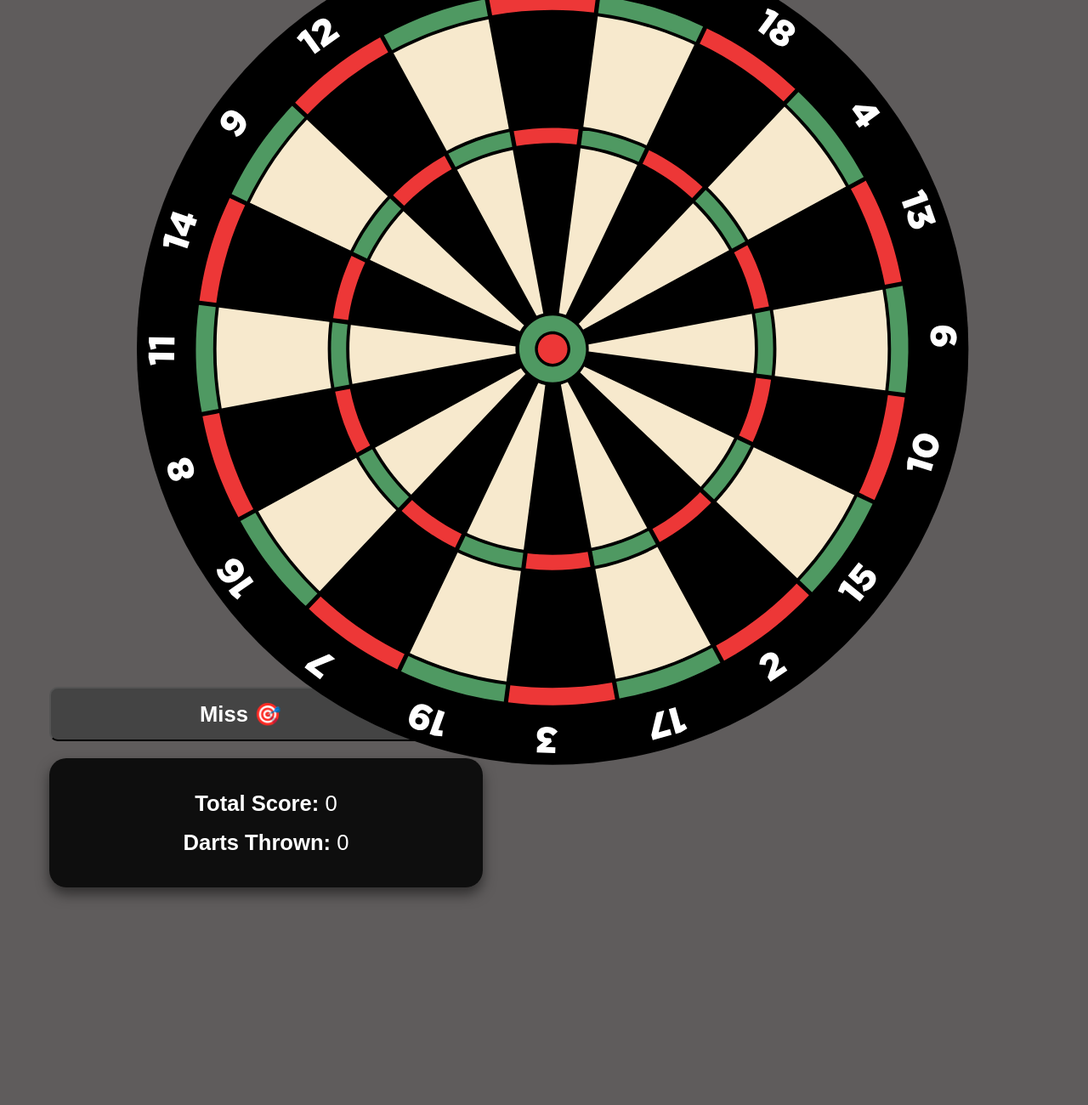
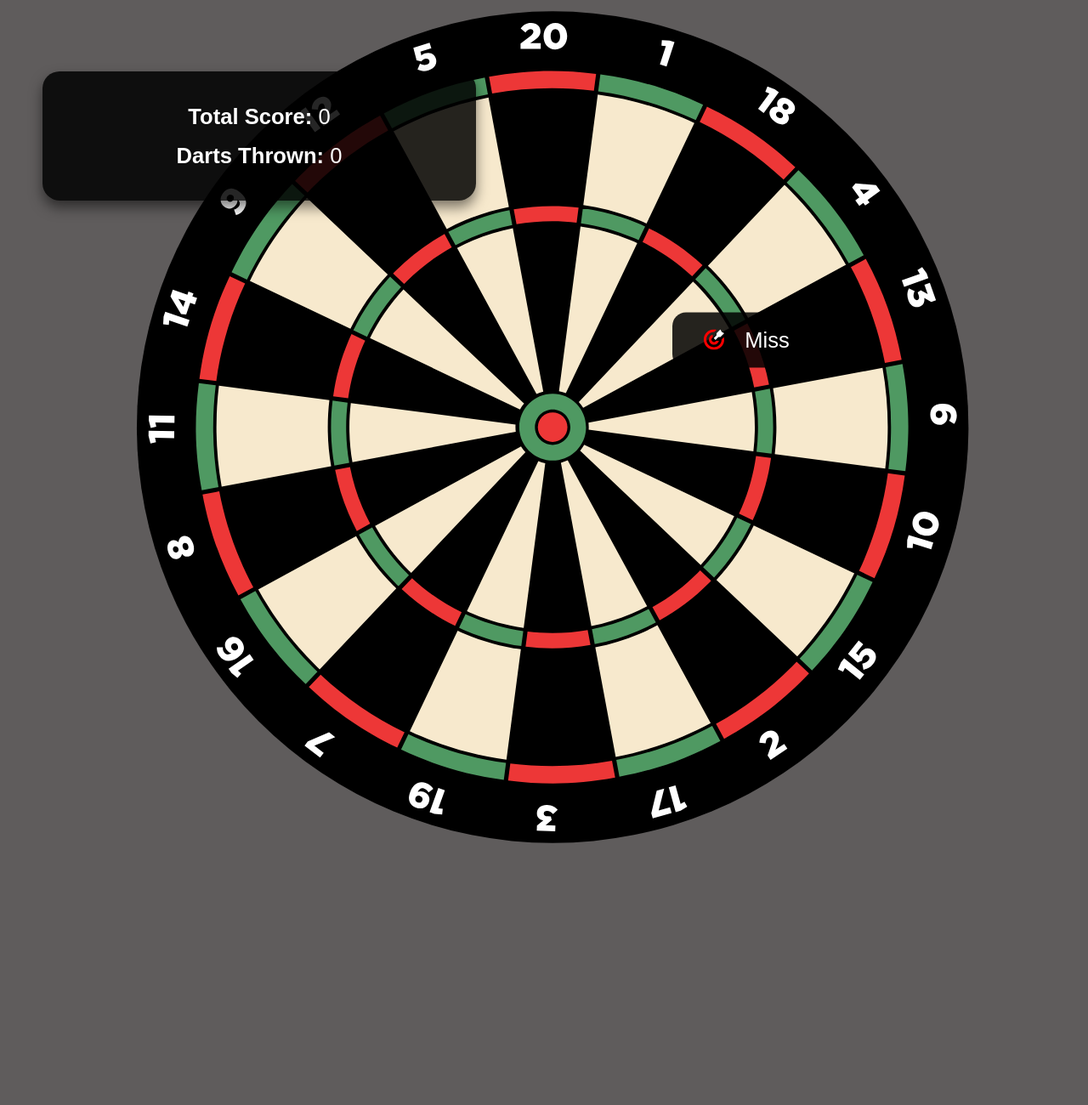
Before and after one commit to Foxyyyyy/Darts, a Flask app: page / in a window 1280 px wide; the page is wider, and only the part inside the window is pictured. Shown: that part at 85% size. Before the commit the page ends 1057 px from the top of that part, so only its background shows below. Run offline with Flask 3, Linux system fonts and the light colour scheme.

Commit message:
Updated CSS of the miss button and added JS functionaality to it so its fully functional

```diff
--- a/app.py
+++ b/app.py
@@ -1,4 +1,4 @@
-from flask import Flask, render_template, send_from_directory
+from flask import Flask, render_template
 
 app = Flask(__name__, static_folder="static", template_folder="templates")
 
@@ -7,12 +7,6 @@ app = Flask(__name__, static_folder="static", template_folder="templates")
 def home():
     return render_template("dartboard.html")
 
-# Route to serve sounds (if required)
-    """
-@app.route("/sounds/<path:filename>")
-def serve_sounds(filename):
-    return send_from_directory("static/sounds", filename)
-"""
 # Run the Flask app
 if __name__ == "__main__":
     app.run(debug=True)
--- a/static/js/dartboard.js
+++ b/static/js/dartboard.js
@@ -2,7 +2,7 @@ document.addEventListener("DOMContentLoaded", () => {
     const dartboard = document.getElementById("dartboard");
     const scoreDisplay = document.getElementById("score-value");
     const dartsThrownDisplay = document.getElementById("darts-value");
-    const missButton = document.getElementById("miss-btn");
+    const missButton = document.getElementById("missButton");
 
     let totalScore = 0;
     let dartsThrown = 0;
@@ -26,11 +26,13 @@ document.addEventListener("DOMContentLoaded", () => {
         }
     });
 
-    // Event listener for the miss button
+    // Event listener for "Miss" button
     missButton.addEventListener("click", () => {
-        dartsThrown++;
+        dartsThrown++; // Increment darts thrown
+        // No change in totalScore because it's a miss
         updateScoreBoard();
     });
+
 
     // Initialize the scoreboard
     updateScoreBoard();
--- a/static/style.css
+++ b/static/style.css
@@ -7,11 +7,16 @@ body{
   justify-content: center; /* Centers horizontally */
   align-items: center;     /* Centers vertically */
   height: 100vh;           /* Full viewport height */
-  scale: 200%;
+  width: 100vw;            /* Full viewport width */
+  max-width: 900px;       /* Larger maximum width */
+  max-height: 1000px;      /* Larger maximum height */
+  margin: auto;            /* Center on the screen */
+  margin-top: 100px;
+  transform: scale(2);     /* Increase the scale for a bigger appearance */
 }
 
+
 #score-board {
-    margin-top: 20px;             /* Space above the scoreboard */
   background-color: rgba(0, 0, 0, 0.85); /* Black with strong opacity */
   color: #ffffff;               /* Bright white text */
   padding: 30px;                /* Ample padding for a bigger box */
@@ -22,23 +27,62 @@ body{
   font-size: 1.6em;             /* Bigger font size */
   box-shadow: 0px 8px 15px rgba(0, 0, 0, 0.5); /* Soft shadow for depth */
   line-height: 1.8;             /* Space between lines for readability */
-    margin-left: 50px;            /* Center horizontally */
-    margin-right: auto;           /* Center horizontally */
+  position: absolute;           /* Position it absolutely */
+  top: 20%;                     /* Center vertically */
+  left: 0;                      /* Align to the left of the screen */
+  transform: translateY(-50%);  /* Adjust for vertical centering */
+  margin-left: 50px;
 }
 
-  #miss-btn {
-    background-color: #444;     /* Dark background */
-    color: #fff;                /* White text for contrast */
-    padding: 15px 25px;         /* Padding for a button-like appearance */
-    border-radius: 10px;        /* Rounded corners */
-    font-family: 'Anton', sans-serif; /* Strong and modern font from Google Fonts */
-    font-size: 1.6em;             /* Bigger font size */
-    text-align: center;         /* Center the text */
-    width: 450px;                 /* Larger width for the scoreboard */
-    margin-left: 50px;            /* Center horizontally */
+
+  button {
+    font-family: 'Anton', sans-serif;
+    font-size: 1.6em;
+    background: rgba(0, 0, 0, 0.85);
+    color: white;
+    padding: 0.7em 2em;
+    display: flex;
+    align-items: center;
+    justify-content: center; /* Center content */
+    border: none;
+    border-radius: 16px;
+    overflow: hidden;
+    cursor: pointer;
+    transition: all 0.3s ease-in-out;
+    margin-right: 300px;
+    position: relative; /* Ensure proper stacking */
+    position: absolute;           /* Position it absolutely */
+    top: 50%;                     /* Center vertically */
+    right: 0;                      /* Align to the left of the screen */
+    transform: translateY(-50%);  /* Adjust for vertical centering */
+  }
+
+  button svg {
+    display: block;
+    transform: translateX(-100%); /* Start outside the button */
+    transition: transform 0.3s ease-in-out;
+    pointer-events: none; /* Prevent svg from "stealing" hover */
+    margin-left: 10px;
+  }
+
+  button span {
+    transition: transform 0.3s ease-in-out, opacity 0.3s ease-in-out;
+  }
+
+  button:hover span {
+    transform: translateX(200%);
+    opacity: 0;
+  }
+
+  button:hover svg {
+    transform: translateX(100%);
+  }
+
+  button:active {
+    transform: scale(0.95);
+  }
 
 
-}
 
 #s1:hover,
 #s2:hover,
--- a/templates/dartboard.html
+++ b/templates/dartboard.html
@@ -151,10 +151,26 @@
     </svg>
   </div>
 
-<button id="miss-btn">
-    <strong>Miss 🎯</strong>
+  <button id="missButton">
+    <div class="svg-wrapper-1">
+      <div class="svg-wrapper">
+        <svg
+        xmlns="http://www.w3.org/2000/svg"
+        width="24px"
+        height="24px"
+        viewBox="0 0 16 16">
+        <path fill="none" d="M0 0h24v24H0z"></path>
+          <path d="M8.16923 2.00234C8.11301 2.00078 8.0566 2 8 2C4.68629 2 2 4.68629 2 8C2 11.3137 4.68629 14 8 14C11.3137 14 14 11.3137 14 8C14 7.9434 13.9992 7.88699 13.9977 7.83077L15.7642 6.06422C15.9182 6.68407 16 7.33249 16 8C16 12.4183 12.4183 16 8 16C3.58172 16 0 12.4183 0 8C0 3.58172 3.58172 0 8 0C8.66751 0 9.31593 0.0817526 9.93578 0.235791L8.16923 2.00234Z" fill="#FF0000"/>
+          <path d="M4 7.99996C4 6.13612 5.27477 4.57002 7 4.12598V6.26752C6.4022 6.61333 6 7.25968 6 7.99996C6 9.10453 6.89543 9.99996 8 9.99996C8.74028 9.99996 9.38663 9.59776 9.73244 8.99996H11.874C11.4299 10.7252 9.86384 12 8 12C5.79086 12 4 10.2091 4 7.99996Z" fill="#FF0000"/>
+          <path d="M14 2L13 0L10 3V4.58579L7.79289 6.79289L9.20711 8.20711L11.4142 6H13L16 3L14 2Z" fill="#FFFFFF"/>
+        </svg>
+      </div>
+    </div>
+    <span>Miss</span>
 </button>
 
+
+<div class="container">
   <div id="score-board">
     <div id="score">
       <strong>Total Score:</strong> <span id="score-value">0</span>
@@ -163,8 +179,7 @@
       <strong>Darts Thrown:</strong> <span id="darts-value">0</span>
     </div>
   </div>
-
-
+</div>
 
 </body>
 </html>
```
Lines whose indentation alone changed are shown as unchanged.
